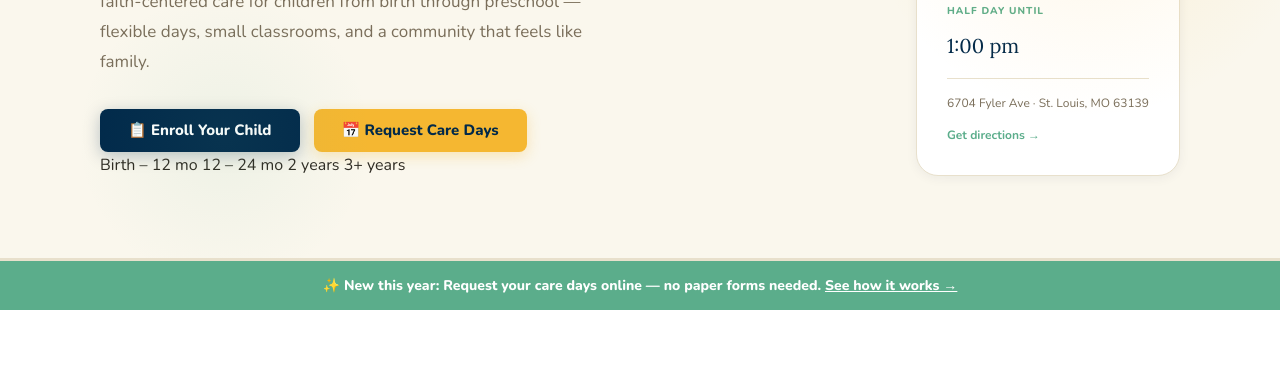
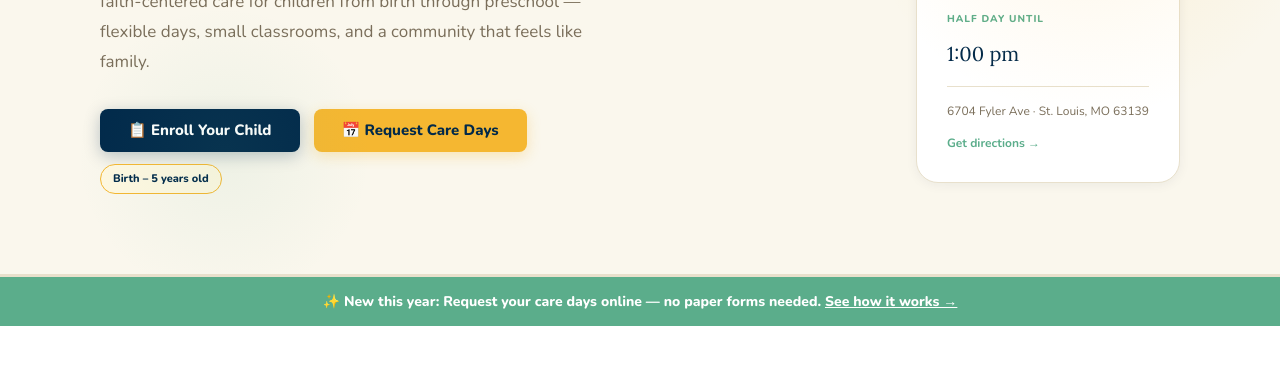
Before and after one commit to timothystl/childcare-portal, a plain HTML site: page index.html in a window 1280 px wide. Shown: the part 369-756 px from the top of the page. Drawn offline with nearby package versions, Linux system fonts and the light colour scheme.

Commit message:
Update index.html

```diff
--- a/index.html
+++ b/index.html
@@ -130,7 +130,13 @@
     .hero-card-addr { font-size: 12px; font-weight: 400; color: var(--text-muted); line-height: 1.8; }
     .hero-card-addr a { color: var(--green); font-weight: 700; text-decoration: none; display: block; margin-top: 10px; font-size: 12px; }
 
-
+    /* Age pills in hero */
+    .hero-age-pills { display: flex; gap: 8px; flex-wrap: wrap; margin-top: 12px; }
+    .age-pill { font-size: 11px; font-weight: 800; padding: 5px 12px; border-radius: 999px; }
+    .age-pill-1 { background: var(--sun-pale); color: var(--navy); border: 1.5px solid var(--sun); }
+    .age-pill-2 { background: var(--green-pale); color: var(--navy); border: 1.5px solid var(--green-lt); }
+    .age-pill-3 { background: var(--tang-pale); color: var(--navy); border: 1.5px solid #f2b89a; }
+    .age-pill-4 { background: var(--linen); color: var(--navy); border: 1.5px solid var(--border); }
 
     /* BANNER */
     .banner-strip { background: var(--green); padding: 13px 28px; text-align: center; }
@@ -323,10 +329,7 @@
         <a href="/calendar" class="btn btn-secondary">📅 Request Care Days</a>
       </div>
       <div class="hero-age-pills">
-        <span class="age-pill age-pill-1">Birth – 12 mo</span>
-        <span class="age-pill age-pill-2">12 – 24 mo</span>
-        <span class="age-pill age-pill-3">2 years</span>
-        <span class="age-pill age-pill-4">3+ years</span>
+        <span class="age-pill age-pill-1">Birth – 5 years old</span>
       </div>
     </div>
     <div class="hero-card">
```
